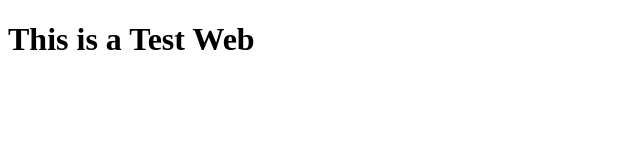
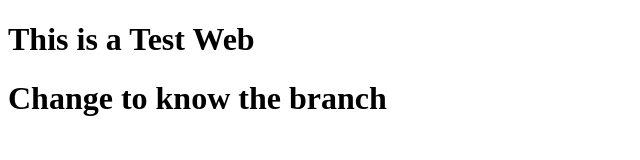
Before and after one commit to dinurj/devops-webtest, a plain HTML site: page index.html in a window 1280 px wide. Shown: the whole page, without its empty margins (0-640 px from the left). Drawn offline with Linux system fonts and the light colour scheme.

Commit message:
Made changes to index.html

```diff
--- a/index.html
+++ b/index.html
@@ -1,4 +1,5 @@
 <!DOCTYPE html>
 <html>
     <h1>This is a Test Web</h1>
+    <h1> Change to know the branch</h1>
 </html>
```
